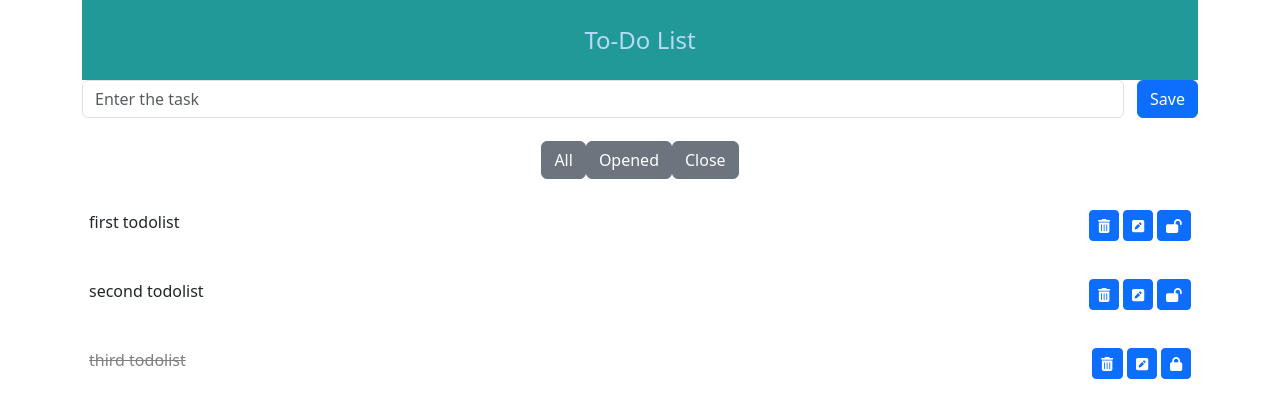
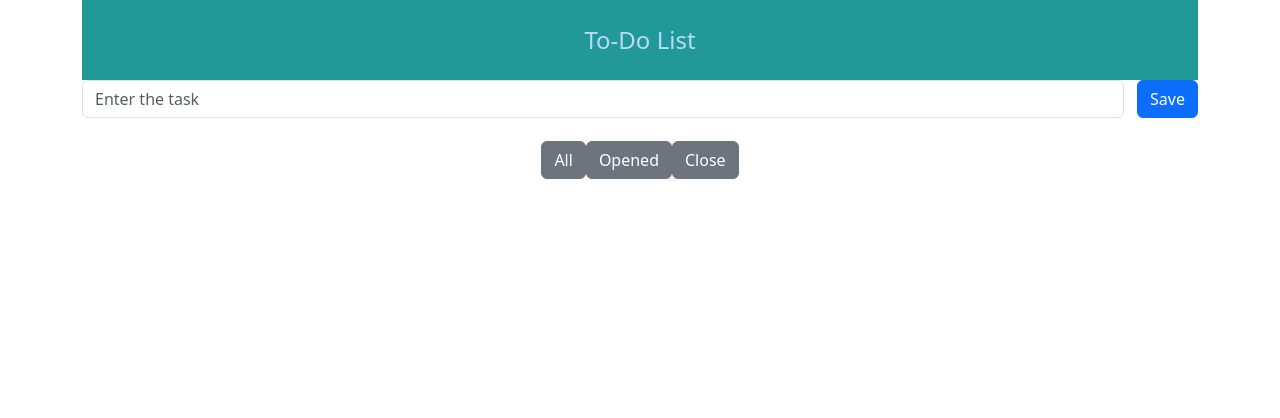
Before and after one commit to Medokyn/todo-app, a React (Create React App) app: page / in a window 1280 px wide. Shown: the top 418 px of the page. Built offline with nearby package versions, Linux system fonts and the light colour scheme.

Commit message:
modification

```diff
--- a/src/App.js
+++ b/src/App.js
@@ -8,21 +8,7 @@ import { Container } from 'react-bootstrap';
 
 function App() {
   const [todo, setTodo] = useState([
-    {
-      id: 1,
-      title: 'first todolist',
-      status: true
-    },
-    {
-      id: 2,
-      title: 'second todolist',
-      status: true
-    },
-    {
-      id: 3,
-      title: 'third todolist',
-      status: false
-    },
+
   ])
 
 
```
